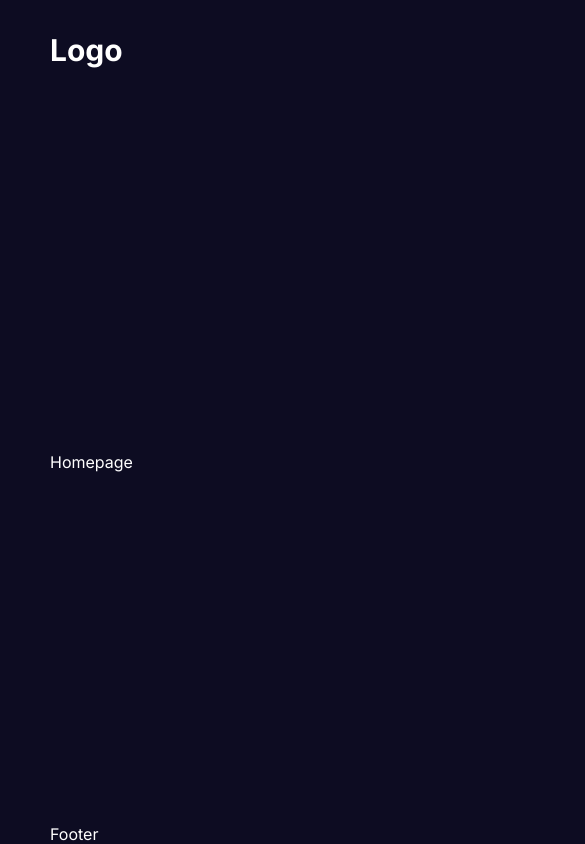
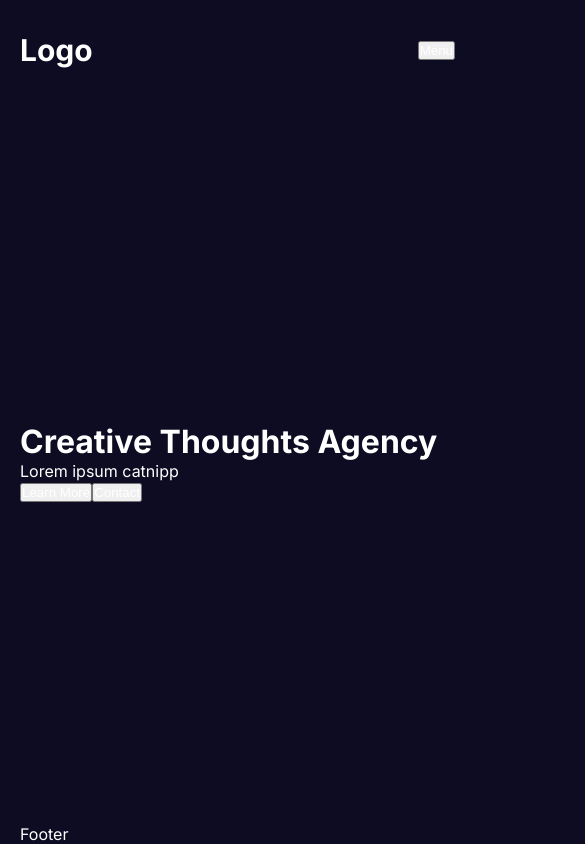
Before and after one commit to abdulquadirL/next, a Next.js app: page / in a window 390 px wide. Shown: the top 844 px of the page, 585 px wide, since content can reach past the window. Built offline with nearby package versions, Linux system fonts and the light colour scheme.

Commit message:
Add contents to About and Homepage and ensure responsiveness on variuos screen sizes using the media query

```diff
--- a/src/app/globals.css
+++ b/src/app/globals.css
@@ -23,7 +23,6 @@ body {
 }
 
 .container {
-
   width: 1536px;
   padding-left: 50px;
   padding-right: 50px;
@@ -32,3 +31,37 @@ body {
   flex-direction: column;
   justify-content: space-between;
 }
+
+@media (max-width: 1546px) {
+  .container {
+    width: 1366px;
+
+  }
+}
+
+@media (max-width: 1366px) {
+  .container {
+    width: 1280px;
+  }
+}
+
+@media (max-width: 1280px) {
+  .container {
+    width: 1024px;
+    padding-left: 20px;
+    padding-right: 20px;
+  }
+}
+
+@media (max-width: 1024px) {
+  .container {
+    width: 768px;
+
+  }
+}
+
+@media (max-width: 640px) {
+  .container {
+    width: 475px;
+  }
+}
--- /dev/null
+++ b/src/app/home.module.css
@@ -0,0 +1,23 @@
+.container {
+    display: flex;
+    gap: 100px;
+}
+
+.textContainer {
+    flex: 1;
+    display: flex;
+    flex-direction: column;
+    gap: 50px;
+}
+
+.brands {
+    width: 500px;
+    height: 50px;
+    position: relative;
+    filter: grayscale(1);
+}
+
+.imgContainer {
+    flex: 1;
+    position: relative;
+}
--- a/src/app/page.jsx
+++ b/src/app/page.jsx
@@ -3,8 +3,23 @@ import styles from "./page.module.css";
 
 export default function Home() {
   return (
-   <div>
-    Homepage
+   <div className={styles.container}>
+    <div className={styles.textContainer}>
+      <h1>Creative Thoughts Agency</h1>
+      <p>
+        Lorem ipsum catnipp
+      </p>
+      <div className={styles.buttons}>
+        <button className={styles.button}>Learn More</button>
+        <button className={styles.button}>Contact</button>
+      </div>
+    </div>
+    {/* <div className={styles.brands}>
+      <Image src="brands.png" alt="" fill className={styles.branding} />
+    </div>
+    <div className={styles.imgContainer}>
+      <Image src="hero.png" alt="" fill className={styles.heroImg} />
+    </div> */}
    </div>
   );
 }
--- a/src/components/navbar/links/Links.jsx
+++ b/src/components/navbar/links/Links.jsx
@@ -45,7 +45,7 @@ const Links = () => {
                 <NavLink item={{ title: "Login", path: "/login" }} />
             )}
         </div>
-        <button onClick={() => setOpen((prev) => !prev)}>Menu</button>
+        <button className={styles.menuButton} onClick={() => setOpen((prev) => !prev)}>Menu</button>
         {
             open && (
             <div className={styles.mobileLinks}>
--- a/src/components/navbar/links/links.module.css
+++ b/src/components/navbar/links/links.module.css
@@ -14,7 +14,7 @@
     position: absolute;
     top: 100px;
     right: 0;
-    width: 50px;
+    width: 50%;
     height: calc(100vh - 100px);
     background-color: rebeccapurple;
     display: flex;
@@ -24,8 +24,32 @@
     gap: 10px;
 }
 
+.menuButton,
+.mobileLinks {
+    display: none;
+}
+
 @media (max-width: 768px){
     .links {
         display: none;
     }
 }
+
+.menuButton {
+    display: block;
+    cursor: pointer;
+}
+
+.mobileLinks {
+    position: absolute;
+    top: 100px;
+    right: 0;
+    width: 50%;
+    height: calc(100vh - 100px);
+    background-color: rebeccapurple;
+    display: flex;
+    flex-direction: column;
+    align-items: center;
+    justify-content: center;
+    gap: 10px;
+}
```
Also changed, not shown: src/app/about/about.module.css (added, +11 -0 lines), src/app/about/page.jsx (+7 -1 lines), public/about.png (added).
